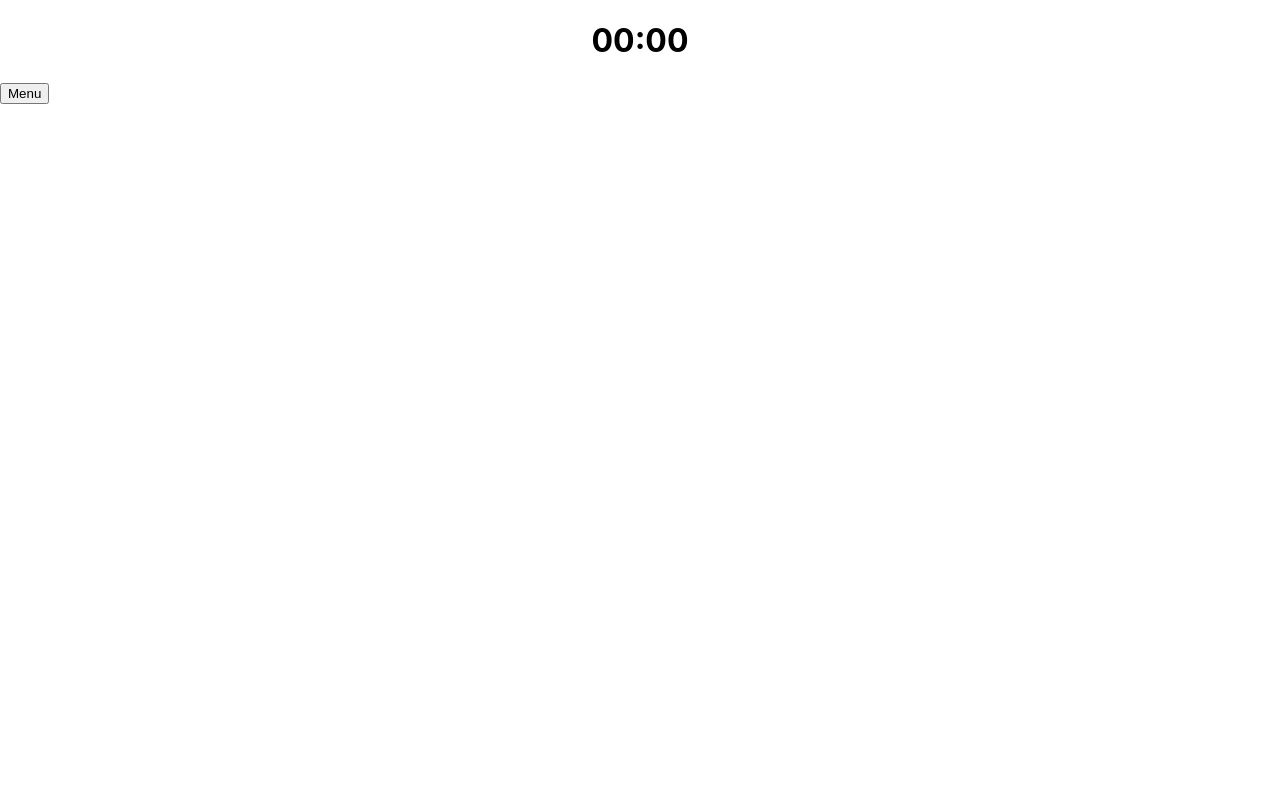
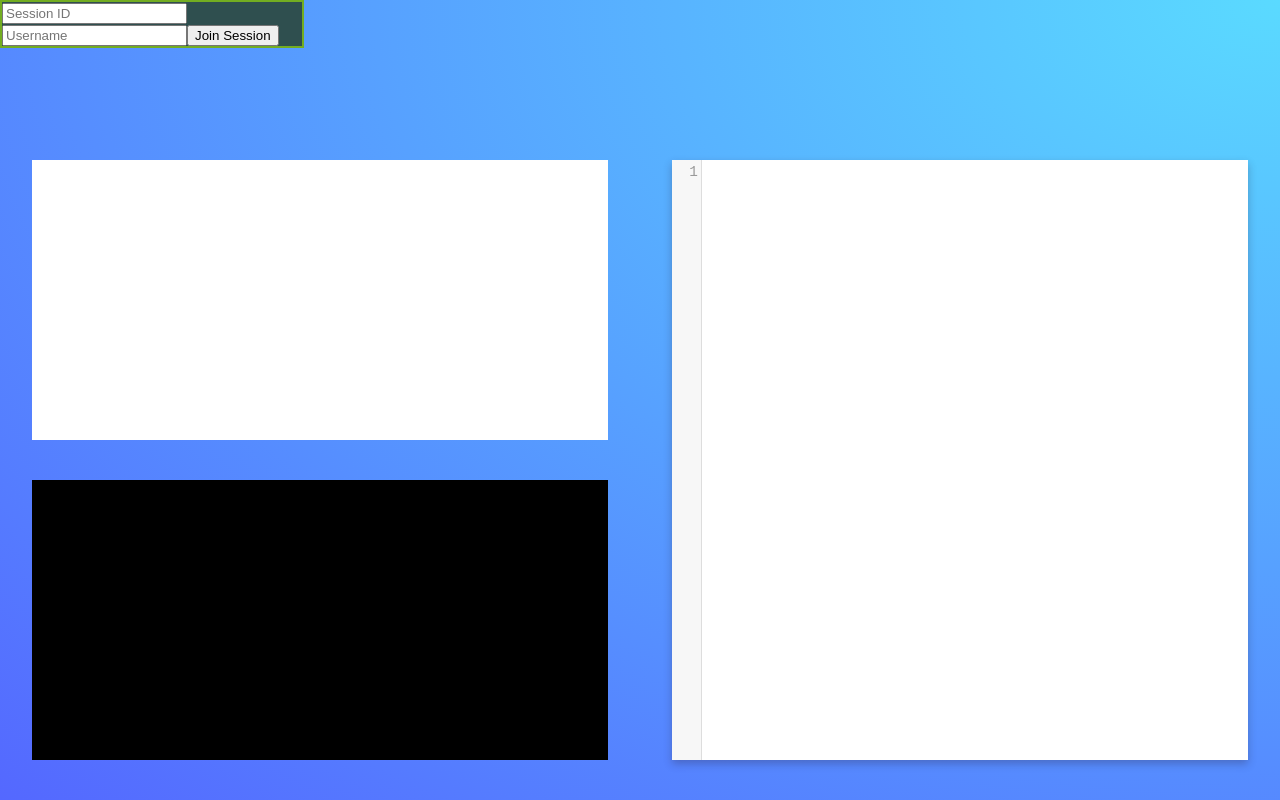
Before and after one commit to JTecedor92/Divisor-Main-Page, a React (Create React App) app in the folder dashboard/: page /editor in a window 1280 px wide. Shown: the top 800 px of the page. Built offline with nearby package versions, Linux system fonts and the light colour scheme; no server answers; the HTML template or start-up script is replaced by a standard one.

Commit message:
Changes from Tuesday 7/23

```diff
--- /dev/null
+++ b/dashboard/src/editor/Console.css
@@ -0,0 +1,15 @@
+.console-terminal {
+    visibility: visible;
+    background-color: black;
+    color: white;
+    height: 35vh;
+    width: 45vw;
+}
+
+.line{
+    background-color: black;
+    color: white;
+    border: 0;
+    caret-color: white;
+    outline: none;
+}
--- /dev/null
+++ b/dashboard/src/editor/Console.js
@@ -0,0 +1,58 @@
+import React from 'react'
+import {useEffect, useState} from 'react'
+import './Console.css'
+
+const lines = []
+
+
+function addLine(text) {
+        lines.push(<div className='console-line' key={lines.length.toString}>
+                {text}
+            </div>
+        )
+
+}
+const handleStroke = (event) => {
+    if(lines[lines.length-1]){
+        if(event.key === 'ArrowLeft'){
+            //do move left here
+        }else if(event.key === 'ArrowRight'){
+            //Do move right here
+        }else if(event.key === 'Delete'){
+            //Do delete behavior here
+        }else if(event.key.length === 1 && /[a-zA-Z]/.test(event.key)){
+            //Do letter behaviors here
+        }
+    }
+}
+function Console() {
+
+    const [currentLine, setCurrentLine] = useState("");
+    const [currentCursorPosition, setCurrentCursorPosition] = useState(0);
+    useEffect(() => {
+
+
+        return () =>{
+            console.log("Cleanup lol")
+        }
+    }, [])
+
+  return (
+    <div className='console-terminal' onKeyDown={handleStroke}>
+        {lines.map((element) => (
+        element
+      ))}
+      <div>
+        {currentLine}
+      </div>
+      {/* Cursor should blink when terminal is in focus */}
+      {/* <div className='caret'>
+
+      </div> */}
+      <input className='line'>
+      </input>
+    </div>
+  )
+}
+
+export default Console
--- a/dashboard/src/editor/Editor.css
+++ b/dashboard/src/editor/Editor.css
@@ -1,7 +1,7 @@
 .editor{
     display: flex;
-    width: 100%;
-    height: 100%;
+    width: 90%;
+    height: 90%;
     font-size: 1.8vh;
     text-align: left;
 }
--- a/dashboard/src/editor/EditorStateManager.js
+++ b/dashboard/src/editor/EditorStateManager.js
@@ -6,16 +6,17 @@ const endpoint = "http://localhost:3001";
 
 function EditorStateManager({setSocket, sessionID, user}) {
 
-    const [currentEditorValue, setCurrentEditorValue] = useState("");
-    const [lastValue, setLastValue] = useState("");
     const [currentLanguage, setCurrentLanguage] = useState("text/x-java");
-    const [editorInstance, setEditorInstance] = useState();
-    const [mouse, setMouseLocation] = useState(0);
+
+    const outerSocket = useRef(null)
+
+    //Managing for Editor
+    const [valueFromStateManager, setValueFromStateManager] = useState("");
+    const [cursorLine, setCursorLine] = useState();
+    const [cursorCharacter, setCursorCharacter] = useState();
 
 
-    const outerSocket = useRef(null)
-    const outerEditor = useRef(null)
-    let lineToChar;
+
     let charStart;
     let charEnd;
     let type;
@@ -23,43 +24,61 @@ function EditorStateManager({setSocket, sessionID, user}) {
     let editCount = 0;
 
 
-    function setEditor (editor){
-        setEditorInstance(editor);
+
+    function charToLine(char, value){
+        let lineToChar2 = [];
+        lineToChar2.push(0);
+        for(let i = 0; i < value.length;i++){
+            if(value[i] === '\n'){
+                lineToChar2.push(i+1);
+            }
+        }
+        let index = 0;
+        let distance = char - lineToChar2[0];
+        for(let i = 1; i <lineToChar2.length; i++){
+            if(char-lineToChar2[i] < distance && char > lineToChar2[i]){
+                index = i;
+                distance = char - lineToChar2[i];
+            }
+        }
+
+        return({line: index, char: char-lineToChar2[index]})
     }
+
+    function lineToChar(line, char, value){
+        let lineToChar2 = [];
+
+        lineToChar2.push(0);
+
+        for(let i = 0; i < value.length; i++){
+            if(value[i] === '\n'){
+                lineToChar2.push(i+1);
+            }
+        }
+
+        console.log(lineToChar2);
+
+        return lineToChar2[line]+char;
+    }
+
 
     //Run this code whenever the editor recieves an update
     function handleChange(editor, data, value){
-
         //Log the data from the editor
         const text = data.text;
 
         console.log("Data:");
         console.log(data);
 
-        //Create an empty array to hold the location (In characters) of each new line
-        lineToChar = [];
-
-        //Push 0 to the array because the first line starts at character 0
-        lineToChar.push(0);
-
-        //Search through the previous value to find all the new lines
-        //(Previous because the coder is seeing the state before the edit on screen until they recieve a response from the server)
-        for(let i = 0; i < lastValue.length;i++){
-            if(lastValue[i] === '\n'){
-                lineToChar.push(i+1);
-            }
-        }
-
-        // lineToChar.push(lastValue.length);
-
         //Set the edit type
         type = data.origin;
 
         //Check if the type is any form of an addition
         if(type === 'paste' || type === '+input'){
+            if(!(text.length === 1 && text[0] === "")){
 
             //Find the location of the character where the edit occurs
-            charStart = lineToChar[data.from.line]+data.from.ch;
+            charStart = lineToChar(data.from.line, data.from.ch, valueFromStateManager)
 
             //Run this code if an a newline was requested
             if(text.length > 1 && text[0] === "" && text[1] === ""){
@@ -86,30 +105,28 @@ function EditorStateManager({setSocket, sessionID, user}) {
             }
 
 
-
-
-
-
             //Console log the text being sent to the server for addition
-            console.log(`Requesting to add \"${text2}\" to code`)
+            console.log(`Requesting to add \"${text2}\" to code at ${charStart}`)
 
             //Send the information about the addition
             outerSocket.current.emit('add', { id: sessionID, username: user, atChar: charStart, text: text2, editCount: editCount});
-
+        }
         //Check if the edit is some form of a removal
         }else if(type = 'cut' || type === '+delete'){
+            console.log("Data incoming...");
+            console.log(data);
 
             //Find the point where the removal starts and ends
-            charStart = lineToChar[data.from.line]+data.from.ch;
-            charEnd = lineToChar[data.to.line]+data.to.ch;
+            charStart = lineToChar(data.from.line, data.from.ch, valueFromStateManager);
+            charEnd = lineToChar(data.to.line, data.to.ch, valueFromStateManager);
 
+
+            console.log(`Requesting to delete characters from ${charStart} to ${charEnd}`)
             //Giver the server information about the deletion
             outerSocket.current.emit('remove', { id: sessionID, username: user, fromChar: charStart, toChar: charEnd, editCount: editCount});
 
         }
 
-        //Set the last value
-        setLastValue(value);
     }
     useEffect(() => {
 
@@ -124,72 +141,34 @@ function EditorStateManager({setSocket, sessionID, user}) {
 
         //Whenever the socket sees its session id, read the message
         socket.on(sessionID, (msg)=>{
+            if(msg.value){
+                //Log the recieved data
+            console.log("Editor recieved value:");
+            console.log(msg.value);
+            console.log("Editor recieved cursor position:");
+            console.log(msg.cursorLocation);
 
-            //On the first message, initialize the lastValue
-            if(msg.creation){
-                setLastValue(msg.value);
+
+            setValueFromStateManager(msg.value)
+
+            if(msg.cursorLocation){
+                let place = charToLine(msg.cursorLocation, msg.value)
+                setCursorLine(place.line);
+                setCursorCharacter(place.char)
+            }
             }
 
-            //Print the new value recieved by the client from the server
-            console.log("Editor recieved:\n" + msg.value);
-
-            //Editcount in progress
-            editCount++;
-
-            //Set the value of the editor to the value sent by the server
-            setCurrentEditorValue(msg.value);
-
-            //Find the line breaks
-            let lineToChar2 = [];
-            lineToChar2.push(0);
-            for(let i = 0; i < msg.value.length;i++){
-                if(msg.value[i] === '\n'){
-                    lineToChar2.push(i+1);
-                }
-            }
-
-
-            if(msg.cursorLocation && msg.username === user){
-                let index = 0;
-                let distance = msg.cursorLocation - lineToChar2[0];
-                for(let i = 1; i <lineToChar2.length; i++){
-                    if(msg.cursorLocation-lineToChar2[i] < distance && msg.cursorLocation > lineToChar2[i]){
-                        index = i;
-                        distance = msg.cursorLocation - lineToChar2[i];
-                    }
-                }
-
-                // console.log(`New Location: line ${index+1}, character ${msg.cursorLocation - lineToChar2[index]}`)
-
-                // const event = new KeyboardEvent('keydown', {
-                //     keyCode1,
-                //     which: keyCode1,
-                //     bubbles: true,
-                //   });
-                // editorInstance.dispatchEvent(event);
-
-                editorInstance.setCursor(index, msg.cursorLocation - lineToChar2[index])
-
-
-                if(msg.username === user){
-
-                }
-
-
-
-            }
         });
 
 
         return () => {
             socket.disconnect();
-
         };
 
     }, [sessionID])
 
     return (
-        <Editor language={currentLanguage} value={currentEditorValue} handleChange={handleChange} editorFunc={setEditor} />
+        <Editor language={currentLanguage} handleChange={handleChange} valueFromStateManager={valueFromStateManager} cursorCharacter={cursorCharacter} cursorLine={cursorLine}/>
      )
 }
 
--- a/dashboard/src/editor/FullEditorPage.css
+++ b/dashboard/src/editor/FullEditorPage.css
@@ -1,4 +1,82 @@
-.all2 {
+.editor-all{
+    display: flex;
+    background-image: radial-gradient(at 100% 0, #5adaff, #5468ff 100%);;
+    flex-wrap: wrap;
+    height: 100%;
+    width: 100%;
+}
+.editor-top{
+    visibility: hidden;
+    background-color: darksalmon;
+    width: 100%;
+    height: 15%;
+}
+.editor-bottom{
+    visibility: hidden;
+    display: flex;
+    background-color: crimson;
+    width: 100%;
+    height: 85%;
+}
+.editor-left{
+    visibility: hidden;
+    display: flex;
+    background-color: bisque;
+    width:50%;
+    flex-direction: column;
+    flex-wrap: wrap;
+    align-content: space-around;
+    padding-top: 5vh;
+}
+.editor-right{
+    visibility: hidden;
+    background-color: aqua;
+    width:50%;
+    display: flex;
+    justify-content: space-around;
+    flex-wrap: wrap;
+    align-content: space-around;
+}
+
+.editor-editor {
+    visibility: visible;
+   box-shadow: rgba(45, 35, 66, 0.3) 0 4px 8px, rgb(21, 19, 32) 0 -2px 0 inset;
+}
+
+.problem-window {
+    visibility: visible;
+    background-color: white;
+    margin-bottom: 5vh;
+    height: 35vh;
+    width: 45vw;
+}
+
+.temporary-entry{
+    visibility: visible;
+    position: fixed;
+    width: 300px;
+    border: 2px solid #73AD21;
+    z-index: 10;
+    background-color: darkslategray;
+}
+
+
+
+
+
+
+
+
+
+
+
+
+
+
+
+
+
+/* .all2 {
     width: 100vw;
     height: 100vh;
 }
@@ -31,4 +109,4 @@
 
 .menu {
 
-}
+} */
--- a/dashboard/src/editor/FullEditorPage.js
+++ b/dashboard/src/editor/FullEditorPage.js
@@ -1,6 +1,7 @@
-import React, {useState} from 'react'
+import React, {useState, useEffect, useRef} from 'react'
 import EditorStateManager from './EditorStateManager'
-import './FullEditorPage.css';
+import './FullEditorPage.css'
+import Console from './Console.js'
 
 
 function FullEditorPage() {
@@ -9,41 +10,78 @@ function FullEditorPage() {
     const [user, setuser] = useState("");
     const [user2, setuser2] = useState("");
 
+    const tempClicked = useRef(false);
+    const [tempPosition, setTempPosition] = useState({left: 0, top: 0})
+    const [startPosition, setStartPosition] = useState({left: 0, top: 0})
+
     const [socket, setSocket] = useState();
 
     function handleSocket (sock) {
       setSocket(sock);
     }
+
+    useEffect(() => {
+      document.addEventListener('mousemove', (event) =>{
+
+        if(tempClicked.current){
+          setTempPosition({left: (tempPosition.left - (startPosition.left - event.clientX)), top: (tempPosition.top - (startPosition.top - event.clientY))})
+
+        }
+      });
+
+      return () => {
+        document.removeEventListener('mousemove', (event) =>{
+          if(tempClicked.current){
+            setTempPosition({left: (tempPosition.left - (event.clientX - startPosition.left)), top: (tempPosition.top - (event.clientY - startPosition.top))})
+          }
+        });
+      };
+    }, []);
   return (
-    <div>
-      <div className='all2'>
-          <h1 className='timer'>00:00</h1>
-          <button className='menu'>Menu</button>
-        <div className='left'>
+    <div className='editor-all' onMouseUp={() => {
+      tempClicked.current = false;;
+    }}>
+
+      <div className='temporary-entry' onMouseDown={(event) => {
+        // tempClicked.current = true;
+        setStartPosition({left: event.clientX, top: event.clientY});
+
+      }} style={{left: tempPosition.left, top: tempPosition.top}}>
+        <input placeholder="Session ID" onChange={(event)=>{
+  setSessionID(event.target.value)
+  }}></input>
+        <input placeholder="Username" onChange={(event)=>{
+  setuser2(event.target.value)
+  }}></input>
+        <button onClick={(event) =>{
+  setuser(user2);
+  socket.emit('create', {id: sessionID, username: user})
+}}>Join Session</button>
+      </div>
+
+      <div className='editor-top'>
+
+      </div>
+
+      <div className='editor-bottom'>
+
+        <div className='editor-left'>
           <div className='problem-window'>
-            <div className='problem-selector'>
 
-            </div>
           </div>
+          <Console/>
         </div>
-          <div className=''></div>
-          <input onChange={(event)=>{
-            setSessionID(event.target.value)
-            }}></input>
-          <input onChange={(event)=>{
-            setuser2(event.target.value)
-            }}></input>
-          <button onClick={(event) =>{
-            setuser(user2);
-            socket.emit('create', {id: sessionID, username: user})
-          }}>Join Session</button>
 
-        <div className='right'>
-          <div className='editor-window'>
+        <div className='editor-right'>
+
+          <div className='editor-editor'>
             <EditorStateManager sessionID={sessionID} user={user} setSocket={handleSocket}/>
           </div>
+
         </div>
+
       </div>
+
     </div>
   )
 }
```
Also changed, not shown: dashboard/server.js (+28 -16 lines), dashboard/src/editor/Editor.js (+19 -10 lines).
